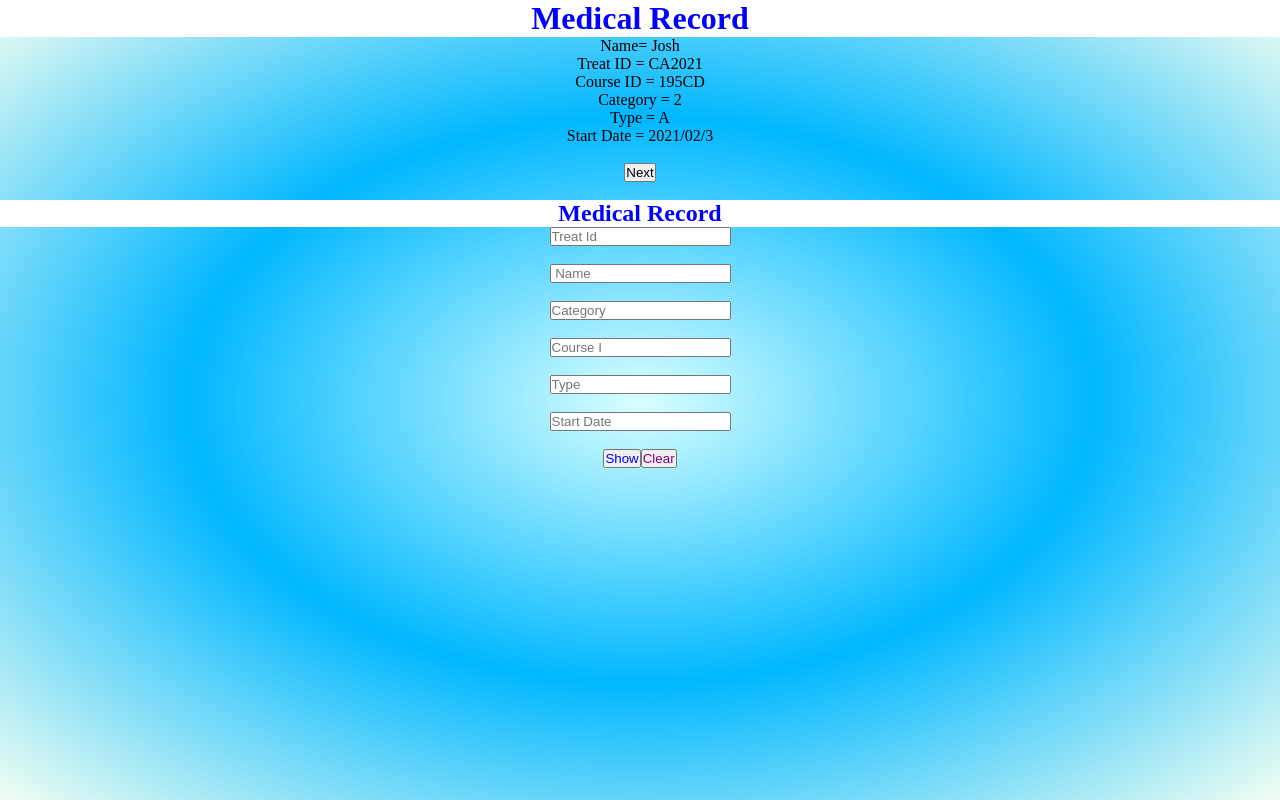
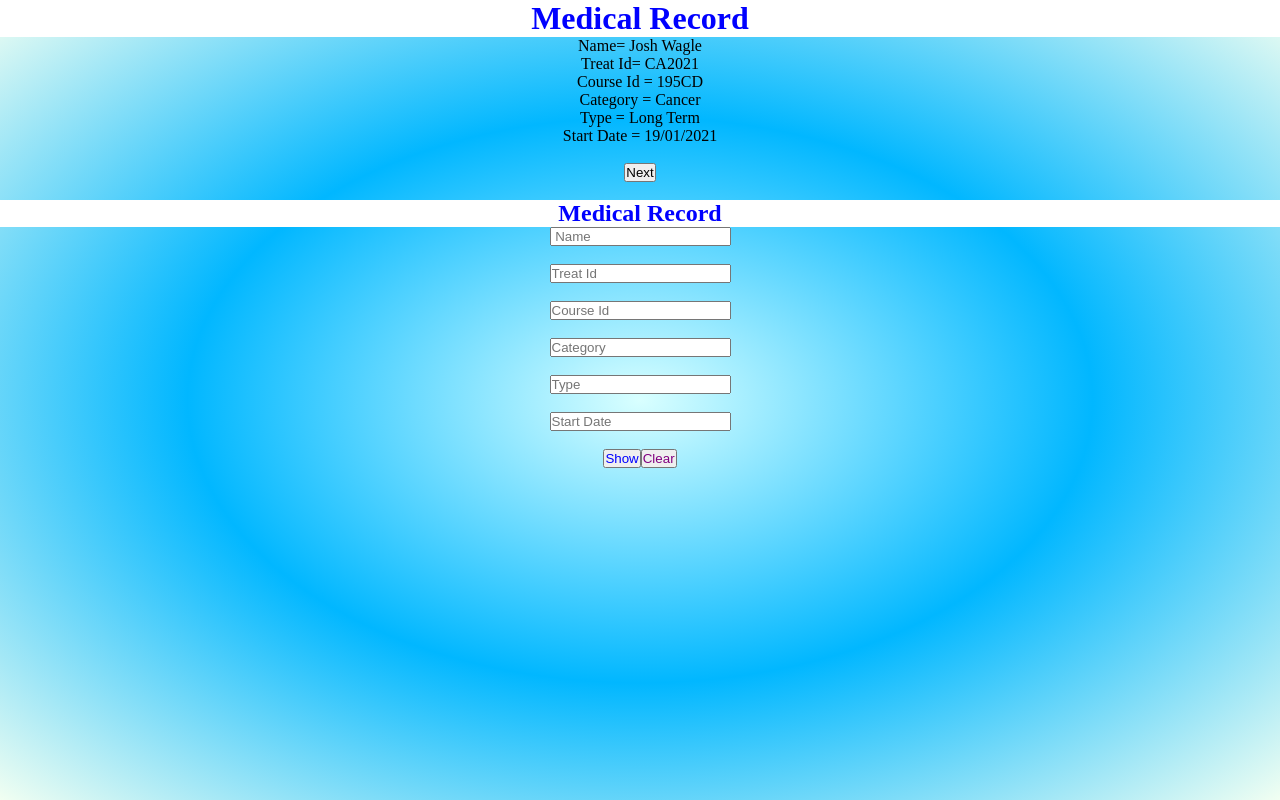
Before and after one commit to cAyusha/Medical-Treatment, a React (Create React App) app: page / in a window 1280 px wide. Built offline with nearby package versions, Linux system fonts and the light colour scheme.

Commit message:
3 files modified

```diff
--- a/src/App.js
+++ b/src/App.js
@@ -6,10 +6,10 @@ import MedicalTreatmentPanel from './MedicalTreatmentPanel';
 
 const TreatId = "CA2021";
 const TreatCourseId= "195CD";
-const TreatType = "A";
-const TreatCategory = "2";
-const Name = " Josh";
-const StartDate = "2021/02/3";
+const TreatType = "Long Term";
+const TreatCategory = "Cancer";
+const Name = " Josh Wagle";
+const StartDate = "19/01/2021";
 
 
 
--- a/src/MedicalTreatment.js
+++ b/src/MedicalTreatment.js
@@ -7,10 +7,10 @@ export default function MedicalTreatment(props){
     <div>
        Name={props.name}
        <br/>
-       Treat ID = {props.id}
+       Treat Id= {props.id}
        <br/>
 
-       Course ID = {props.courseid}
+       Course Id = {props.courseid}
        <br/>
 
        Category = {props.category}
--- a/src/MedicalTreatmentPanel.js
+++ b/src/MedicalTreatmentPanel.js
@@ -34,19 +34,19 @@ function MedicalTreatmentPanel(){
 
   return(
       <div>
+        <input placeholder=" Name" value={treatName}  onChange = { e => setTreatName(e.target.value)}  ></input>
+
+
+          <br/><br/>
 
           <input placeholder="Treat Id" value={treatId}  onChange = { e => setTreatId(e.target.value)}  ></input>
 
           <br/><br/>
+          <input placeholder="Course Id" value={treatCourseId}  onChange = { e => setTreatCourseId(e.target.value)} ></input>
 
-          <input placeholder=" Name" value={treatName}  onChange = { e => setTreatName(e.target.value)}  ></input>
 
           <br/><br/>
-
           <input placeholder="Category " value={treatCategory} onChange = { e => setTreatCategory(e.target.value)}  ></input>
-
-          <br/><br/>
-          <input placeholder="Course I " value={treatCourseId}  onChange = { e => setTreatCourseId(e.target.value)}  ></input>
 
 
           <br/><br/>
```
